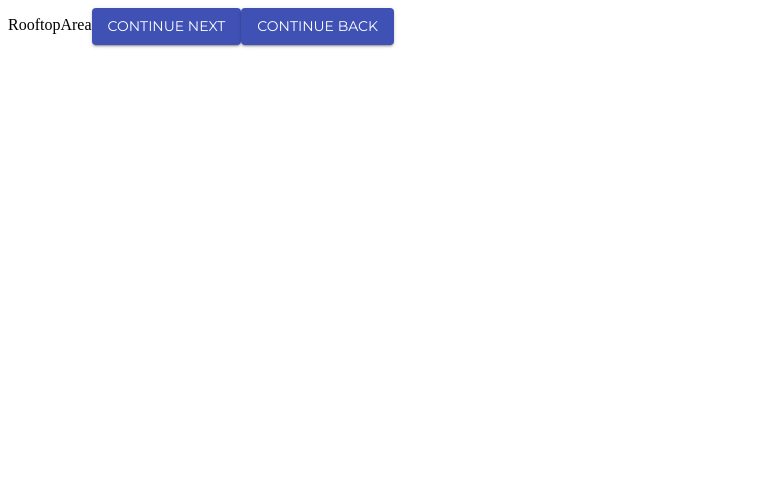
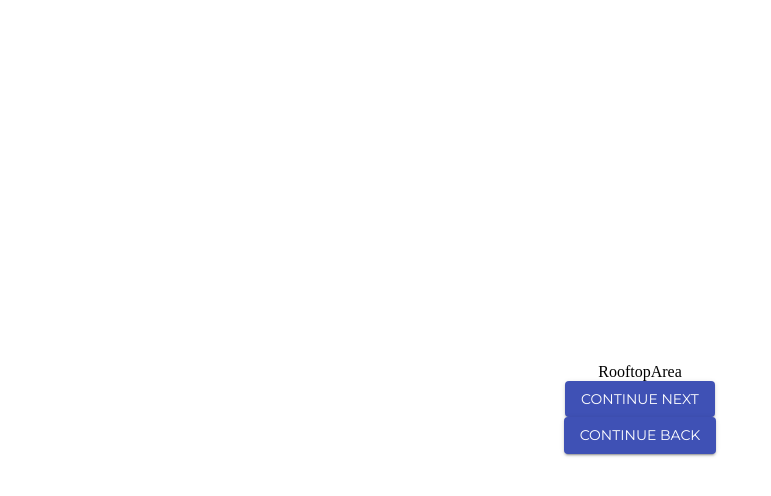
Before and after one commit to prashantbharati/Rh-form, a React (Create React App) app: page / in a window 1280 px wide. Both pictures are taken after a click on the button "EXPLORE". Shown: the top 496 px of the page, without its empty margins (0-771 px from the left). Built offline with nearby package versions, Linux system fonts and the light colour scheme.

Commit message:
gradient failing

```diff
--- a/src/components/RooftopArea.js
+++ b/src/components/RooftopArea.js
@@ -1,6 +1,8 @@
 import React from "react";
 import Button from "@material-ui/core/Button";
+import useStyles from "./styles";
 const App = (props) => {
+  const classes = useStyles();
   const next = (e) => {
     e.preventDefault();
     props.nextStep();
@@ -11,7 +13,7 @@ const App = (props) => {
     props.prevStep();
   };
   return (
-    <div>
+    <div className={classes.rooftop}>
       RooftopArea
       <Button color="primary" variant="contained" onClick={next}>
         Continue next
--- a/src/components/styles.js
+++ b/src/components/styles.js
@@ -1,5 +1,5 @@
 import { makeStyles } from "@material-ui/core/styles";
-
+import rooftop from "./rooftop.jpg";
 export default makeStyles({
   page: {
     height: "100vh",
@@ -21,4 +21,18 @@ export default makeStyles({
     borderRadius: "999px 999px 999px 999px",
     boxShadow: "0px 5px 15px 0px rgb(39 48 112 / 51%)",
   },
+  rooftop: {
+    // background: `linear-gradient(190deg, rgb(169, 152, 172) 30%, rgb(167, 166, 163)30%), url(${rooftop})`,
+    // background: `linear-gradient( 90deg,rgb(169, 152, 172) 0%,rgb(167, 166, 163) 100%), url(${rooftop})`,
+    backgroundImage: `url(${rooftop}`,
+
+    // backgroundRepeat: "no repeat",
+    // colors={['rgba(0,0,0,0.2)', 'transparent']},
+    // // colors={["white", "#ffffff00"]},
+    height: "100vh",
+    display: "flex",
+    flexDirection: "column",
+    justifyContent: "center",
+    alignItems: "center",
+  },
 });
```
Also changed, not shown: src/components/rooftop.jpg (added).
